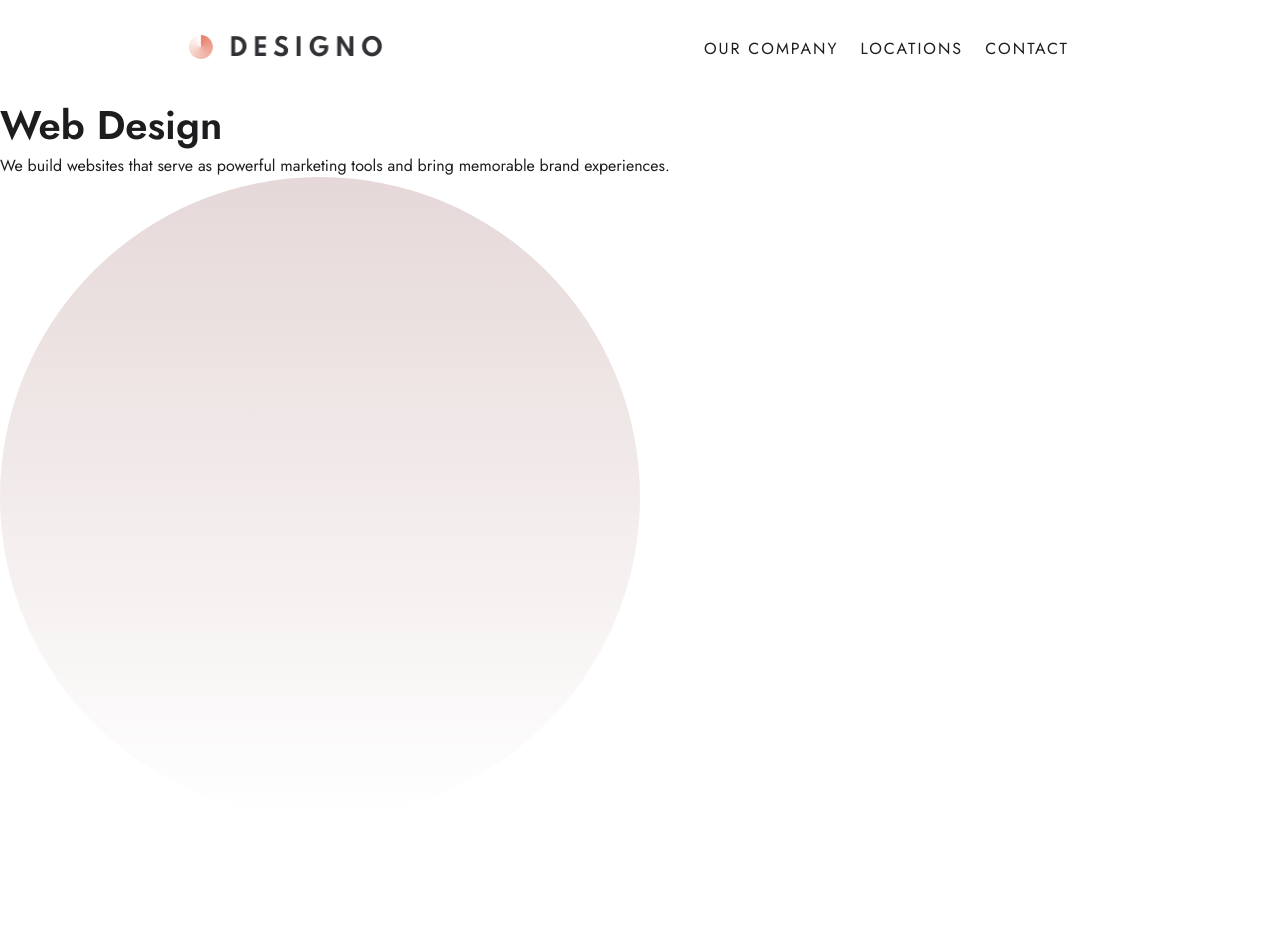
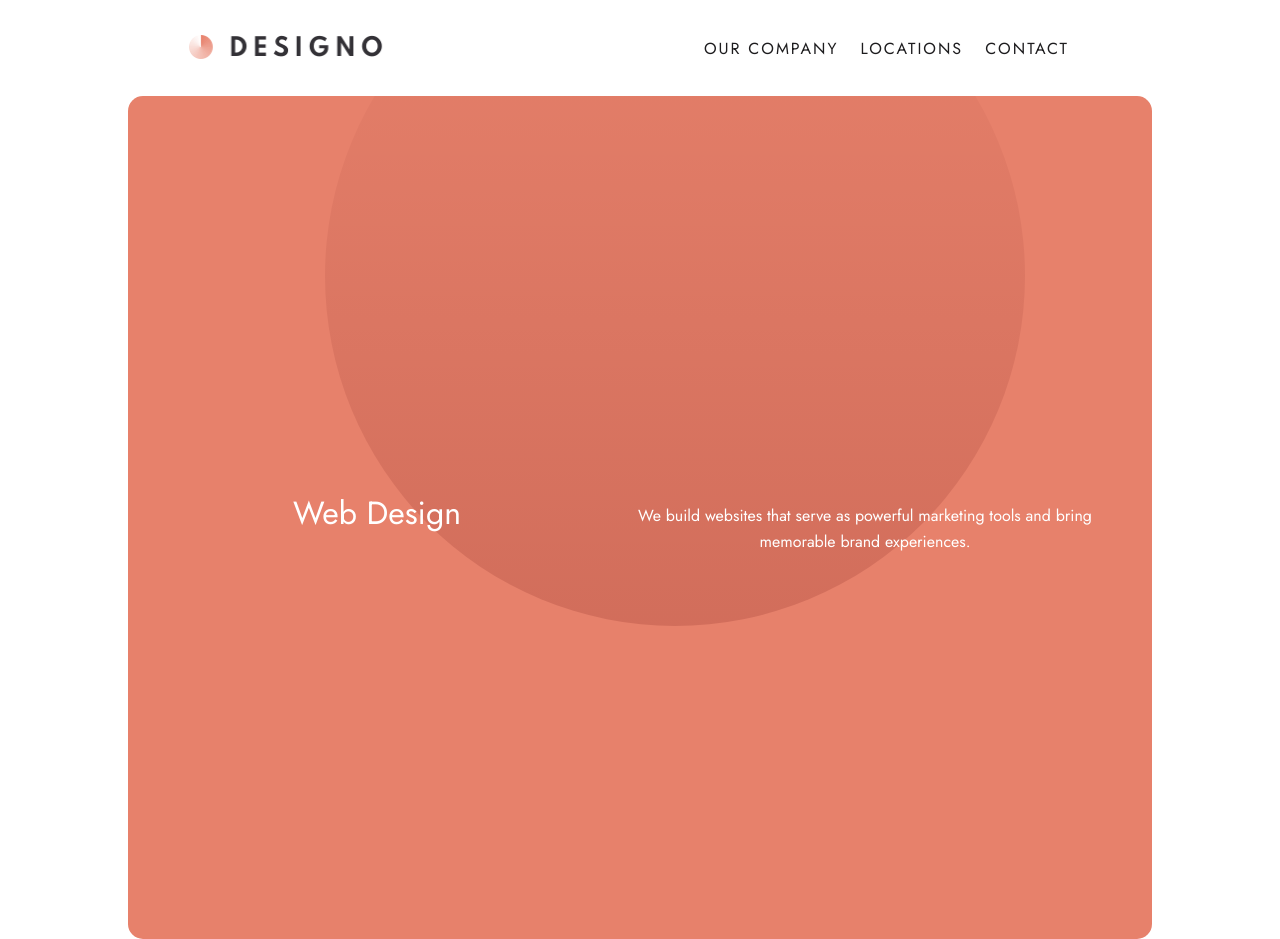
Before and after one commit to Aryaman2803/Designo, a React (Create React App) app: page /web-design in a window 1280 px wide. Before the commit the page ends 822 px from the top, so only its background shows below. Built offline with nearby package versions, Linux system fonts and the light colour scheme.

Commit message:
styled hero section of web design page

```diff
--- a/src/WebDesign.js
+++ b/src/WebDesign.js
@@ -1,5 +1,7 @@
 import React from "react";
 import NavBar from "./NavBar";
+import headerCircle from "./starter/assets/home/desktop/bg-pattern-hero-home.svg";
+import "./WebDesign.scss";
 
 export default function WebDesign() {
   return (
@@ -11,23 +13,7 @@ export default function WebDesign() {
           We build websites that serve as powerful marketing tools and bring
           memorable brand experiences.
         </p>
-        <svg width="640" height="639" xmlns="http://www.w3.org/2000/svg">
-          <defs>
-            <linearGradient x1="0%" y1="50%" x2="100%" y2="50%" id="a">
-              <stop stop-color="#5D0202" stop-opacity="0" offset="0%" />
-              <stop stop-color="#5D0202" stop-opacity=".498" offset="100%" />
-            </linearGradient>
-          </defs>
-          <circle
-            fill="url(#a)"
-            transform="matrix(0 -1 -1 0 640 640)"
-            cx="320"
-            cy="320"
-            r="320"
-            fill-rule="evenodd"
-            opacity=".309"
-          />
-        </svg>
+        <img src={headerCircle} alt="" />
       </section>
     </div>
   );
--- /dev/null
+++ b/src/WebDesign.scss
@@ -0,0 +1,24 @@
+@import "./Home.scss";
+
+.WebDesign {
+  .hero {
+    @extend .Home-landing;
+    padding: 105px 24px;
+
+    h2 {
+      font-size: 3.2rem;
+    }
+
+    p {
+      margin: 24px 0 0;
+    }
+
+    img {
+      position: absolute;
+      top: -20%;
+      transform: translateX(5%) rotate(180deg);
+      z-index: -2;
+      width: 40rem;
+    }
+  }
+}
```
